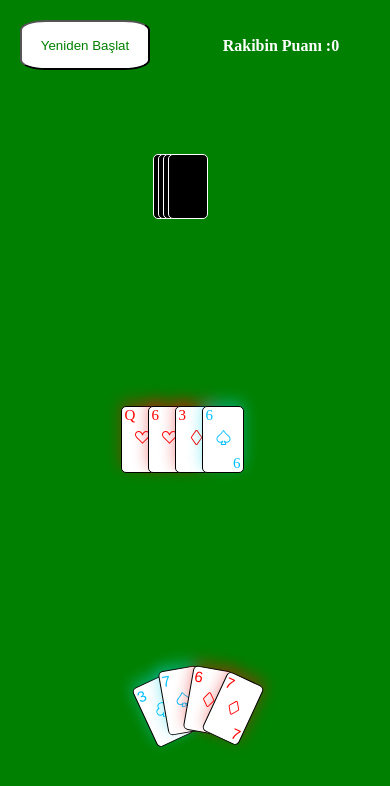
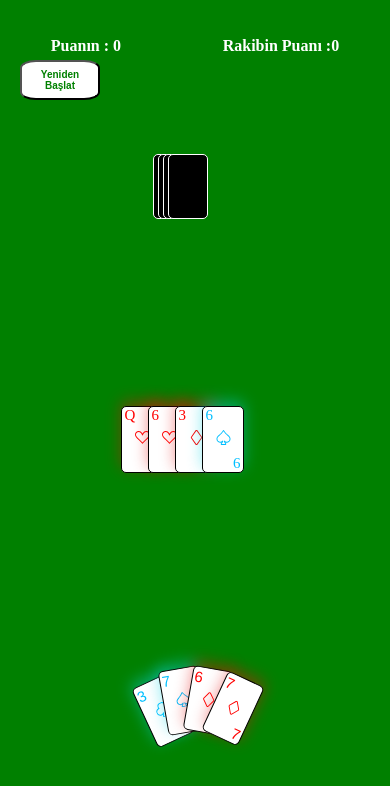
Before and after one commit to EmrullahUcel/card-Game, a React (Vite) app: page / in a window 390 px wide. Shown: the top 786 px of the page. Built offline with nearby package versions, Linux system fonts and the light colour scheme.

Commit message:
calculate points fixed

```diff
--- a/src/App.jsx
+++ b/src/App.jsx
@@ -111,7 +111,7 @@ function App() {
         setTurn(true);
         playCard();
       }, 750);
-    } else if (yourJoker && boardHand.length > 0 && !findCard) {
+    } else if (yourJoker && boardHand.length > 1 && !findCard) {
       setTimeout(() => {
         setBoardHand((prevBoardHand) => [...prevBoardHand, yourJoker]);
         setRandomplayer2Hand((prevRandomplayer2Hand) =>
@@ -157,18 +157,21 @@ function App() {
   };
   const isOver = () => {
     if (p1Points > p2Points) {
-      console.log("p1 kazandı");
-      const lastCardsP1 = player1winCards.splice(0, player1winCards.length);
-      const lastCardsP2 = player2winCards.splice(0, player2winCards.length);
-      const lastCardsBoard = boardHand.splice(0, boardHand.length);
-      setDeck([...lastCardsP1, ...lastCardsP2, ...lastCardsBoard]);
+      alert("SEN KAZANDIN !");
     } else {
-      console.log("p2 kazandı");
-      const lastCardsP1 = player1winCards.splice(0, player1winCards.length);
-      const lastCardsP2 = player2winCards.splice(0, player2winCards.length);
-      const lastCardsBoard = boardHand.splice(0, boardHand.length);
-      setDeck([...lastCardsP1, ...lastCardsP2, ...lastCardsBoard]);
+      alert("RAKİBİN KAZANDI !");
     }
+
+    // Oyun sonunda puanları sıfırlıyoruz ve kartları tekrar desteye koyuyoruz
+    setP1Points(0);
+    setP2Points(0);
+    setp1Pisti(0);
+    setp2Pisti(0);
+
+    const lastCardsP1 = player1winCards.splice(0, player1winCards.length);
+    const lastCardsP2 = player2winCards.splice(0, player2winCards.length);
+    const lastCardsBoard = boardHand.splice(0, boardHand.length);
+    setDeck([...deck, ...lastCardsP1, ...lastCardsP2, ...lastCardsBoard]);
   };
 
   useEffect(() => {
@@ -231,7 +234,9 @@ function App() {
         turn={turn}
         player2winCards={player2winCards}
       />
-      <button className="newGame" onClick={newGame}>Yeniden Başlat</button>
+      <button className="newGame" onClick={newGame}>
+        Yeniden Başlat
+      </button>
       <Board boardHand={boardHand} setBoardHand={setBoardHand} />
       <Player1Board
         onCardSelected={(card) => player1CardHandle(card)}
--- a/src/components/Player2Board.jsx
+++ b/src/components/Player2Board.jsx
@@ -1,25 +1,6 @@
 import "../style/player2.css";
 
-const Player2Board = ({
-  randomplayer2Hand,
-  player2winCards,
-  onCardSelected,
-}) => {
-  const handleCardSelected = (card) => {
-    if (onCardSelected) {
-      onCardSelected(card);
-    }
-  };
-
-  // const playedCardHandle = (card) => {
-  //   setBoardHand((prevState) => [...prevState, card]);
-  //   setRandomplayer2Hand((prevHand) =>
-  //     prevHand.filter((c) => c.title !== card.title)
-  //   );
-  //   setTurn(true);
-  //   setTakeCard(card);
-  // };
-
+const Player2Board = ({ randomplayer2Hand, player2winCards }) => {
   return (
     <div className="Player2Board">
       <div className="player2-score-Board"></div>
--- a/src/style/App.css
+++ b/src/style/App.css
@@ -128,11 +128,12 @@ body {
   color: green;
   position: absolute;
   z-index: 9999;
-  top: 20px;
+  top: 60px;
   left: 20px;
   height: 50px;
   border-radius: 20%;
   width: 130px;
+  font-weight: bolder;
 }
 .newGame:hover {
   background-color: red;
--- a/src/style/phone.css
+++ b/src/style/phone.css
@@ -70,6 +70,11 @@
   .player2Hand .cards {
     margin-left: -40px;
     border: 1px solid white;
+  }
+  .newGame {
+    width: 80px;
+    font-size: 10px;
+    top: 60px;
   }
 }
 @media screen and (max-width: 500px) {
@@ -162,4 +167,7 @@
   .player1WinBoard .cards {
     margin-left: -5px;
   }
+  .newGame{
+    height: 40px;
+  }
 }
```
